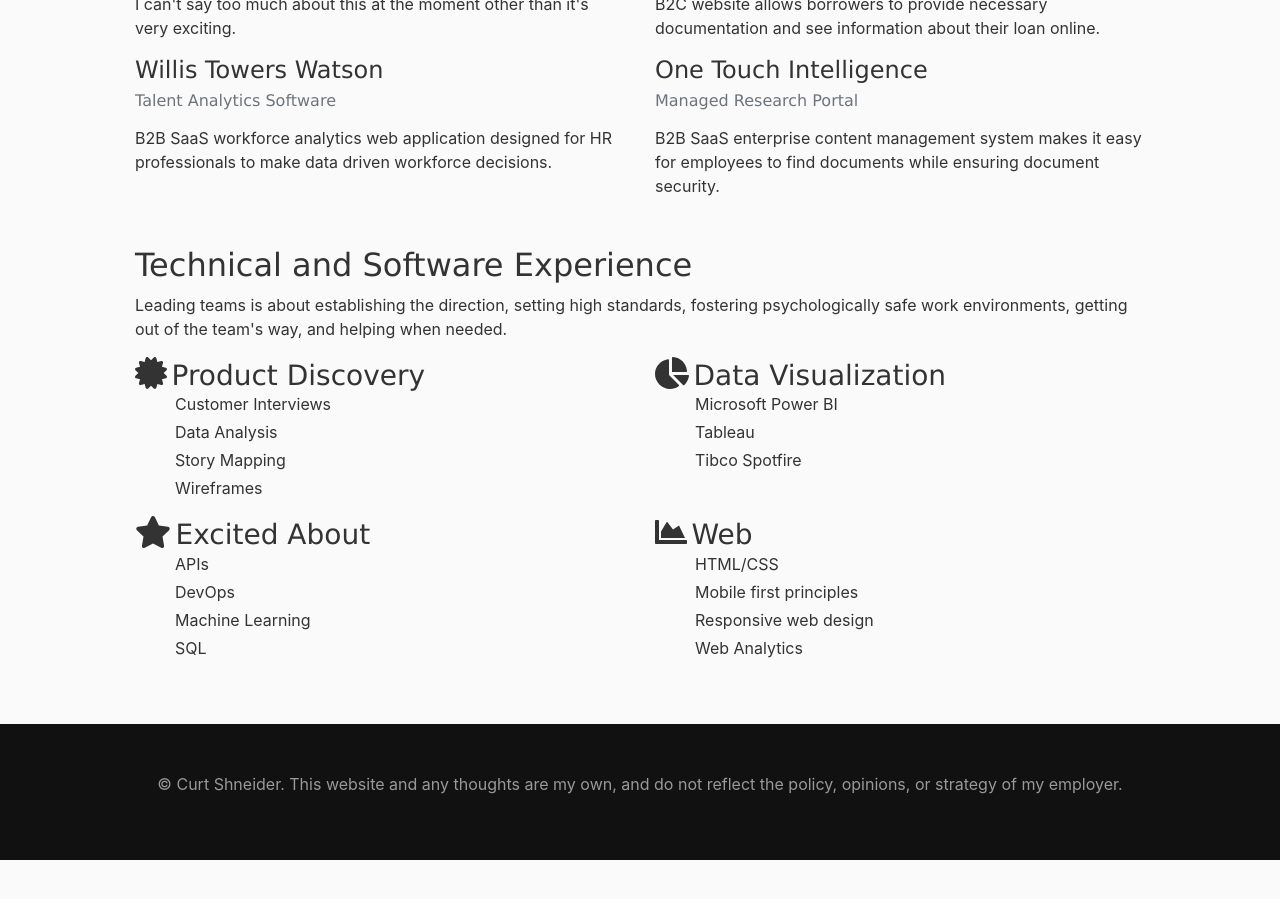
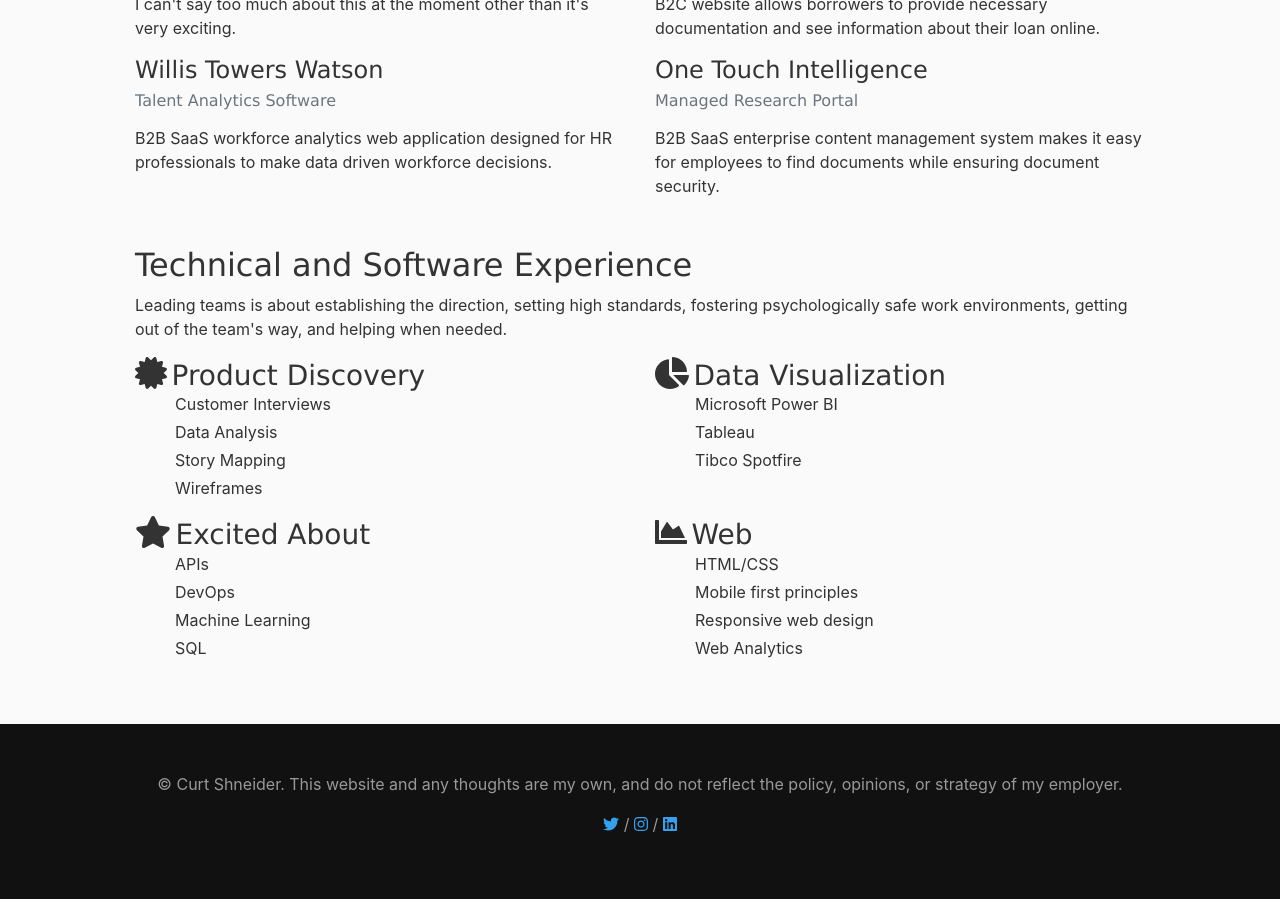
Before and after one commit to curtshneider/curtshneider.github.io, a Jekyll site: the page resume.html, which Jekyll copies as it is, in a window 1280 px wide and 900 px high, scrolled down 676 px. Built offline with Jekyll 4.4.1, drawn with Linux system fonts in a browser that asks for light colours; nearby versions of some CDN libraries; some web fonts are replaced; before the commit the page ends 1536 px from its top, so only the background shows below that.

Commit message:
Added footer links to resume page

```diff
--- a/resume.html
+++ b/resume.html
@@ -213,7 +213,16 @@
 			</div>
 		</div>
 		<footer>
-			<p>&copy; Curt Shneider. This website and any thoughts are my own, and do not reflect the policy, opinions, or strategy of my employer.</p>
+			<div class="container-fluid">
+  				<p>&copy; Curt Shneider. This website and any thoughts are my own, and do not reflect the policy, opinions, or strategy of my employer.</p>
+  				<p>
+  					<a href="https://twitter.com/gumpdizzle/" title="Follow Curt on Twitter"><i class="fab fa-twitter"></i></a> /
+
+  					<a href="https://instagram.com/gumpdizzle/" title="Follow Curt on Instagram"><i class="fab fa-instagram"></i></a> /
+
+					<a href="https://www.linkedin.com/in/curtshneider/" title="Connect with Curt on LinkedIn"><i class="fab fa-linkedin"></i></a>
+				</p>
+			</div> <!-- container-fluid -->
 		 </footer>
 	</body>
 </html>
```
